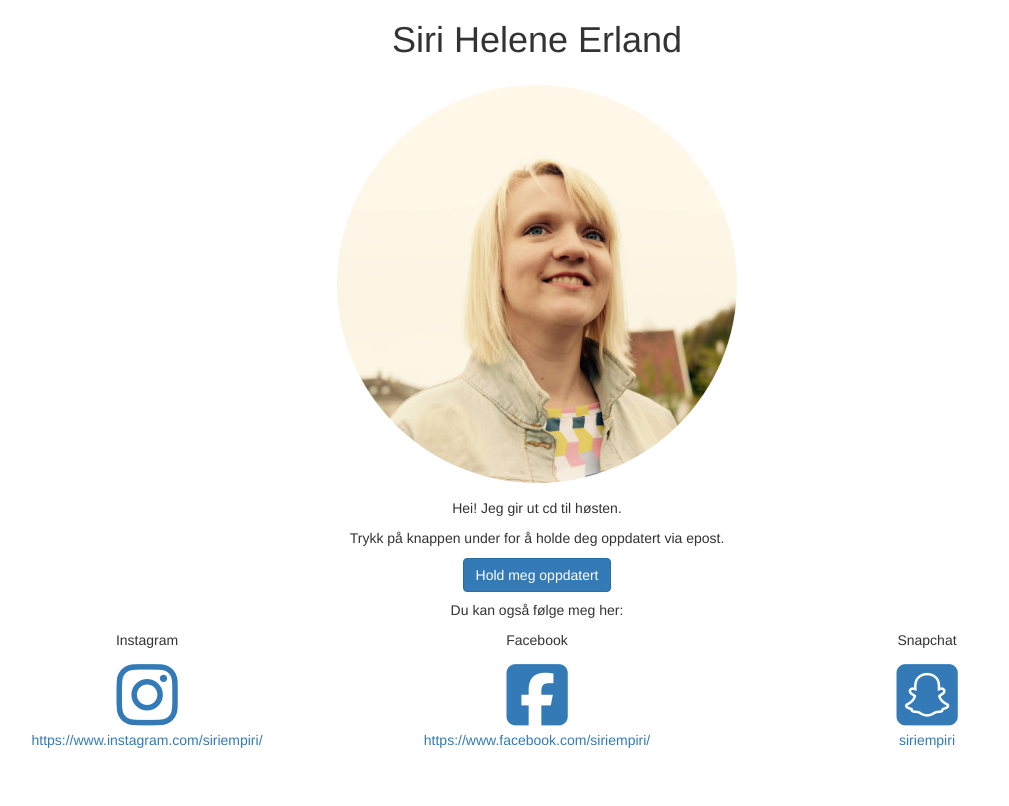
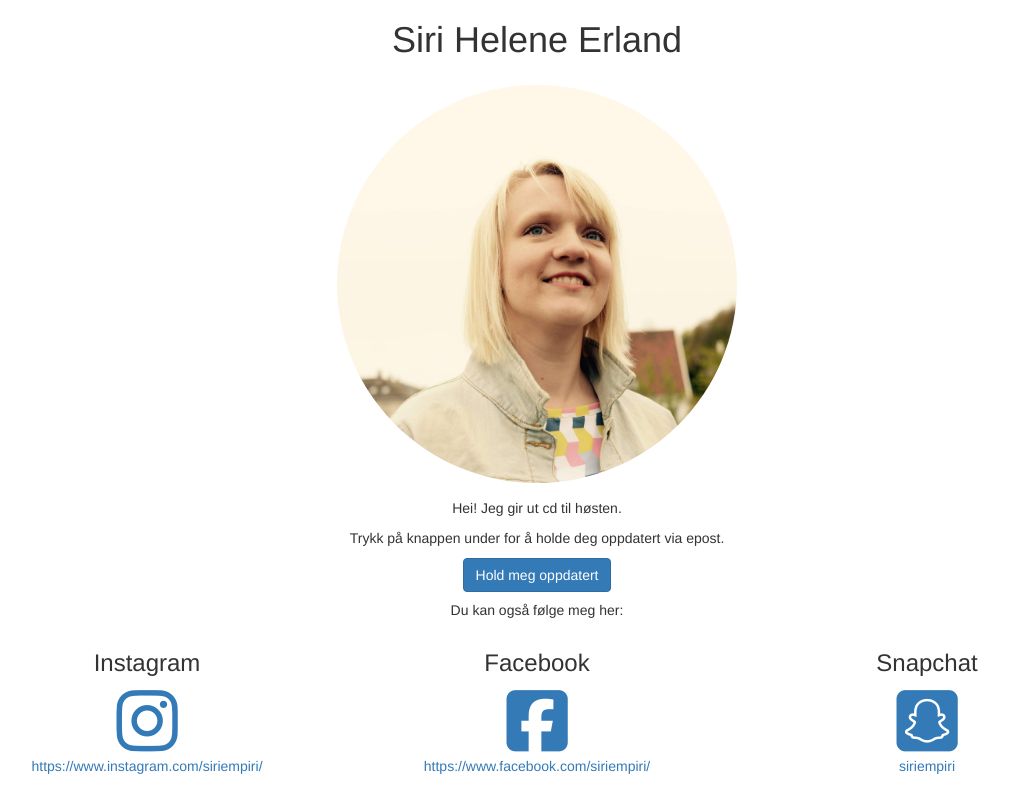
Before and after one commit to SjoenH/sirihelene, a plain HTML site: page index.html in a window 1280 px wide. Shown: the whole page, without its empty margins (103-1112 px from the left). Drawn offline with Linux system fonts and the light colour scheme.

Commit message:
fix text format

```diff
--- a/index.html
+++ b/index.html
@@ -4,7 +4,7 @@
     <meta charset="UTF-8">
 	<meta http-equiv="X-UA-Compatible" content="IE=edge">
 	<meta name="viewport" content="width=device-width, initial-scale=1">
-    <title>Untitled Document</title>
+    <title>Siri Helene Erland</title>
     <!-- Bootstrap -->
 	<link href="css/bootstrap.css" rel="stylesheet">
 	<style type="text/css">
@@ -43,20 +43,20 @@
   <div class="container">
     <div class="row">
       <div class="text-center col-sm-4">
-	    <p>Instagram</p>
+	    <h3>Instagram</h3>
 	    <a href="https://www.instagram.com/siriempiri/">
 			<i class="fa fa-instagram fa-5x" aria-hidden="true"></i>
      	<p>https://www.instagram.com/siriempiri/ </p>
       	</a>
       </div>
       <div class="col-sm-4 text-center">
-        <p>Facebook </p>
+        <h3>Facebook </h3>
         <a href="https://www.facebook.com/siriempiri/">
 			<i class="fa fa-facebook-square fa-5x" aria-hidden="true"></i>
      		<p>https://www.facebook.com/siriempiri/</p></a>
      </div>
       <div class="col-sm-4 text-center">
-        <p>Snapchat</p>
+        <h3>Snapchat</h3>
         <a href="https://www.snapchat.com/add/siriempiri">
       <i class="fa fa-snapchat-square fa-5x" aria-hidden="true"></i>
 		<p>siriempiri </p></a>
```
